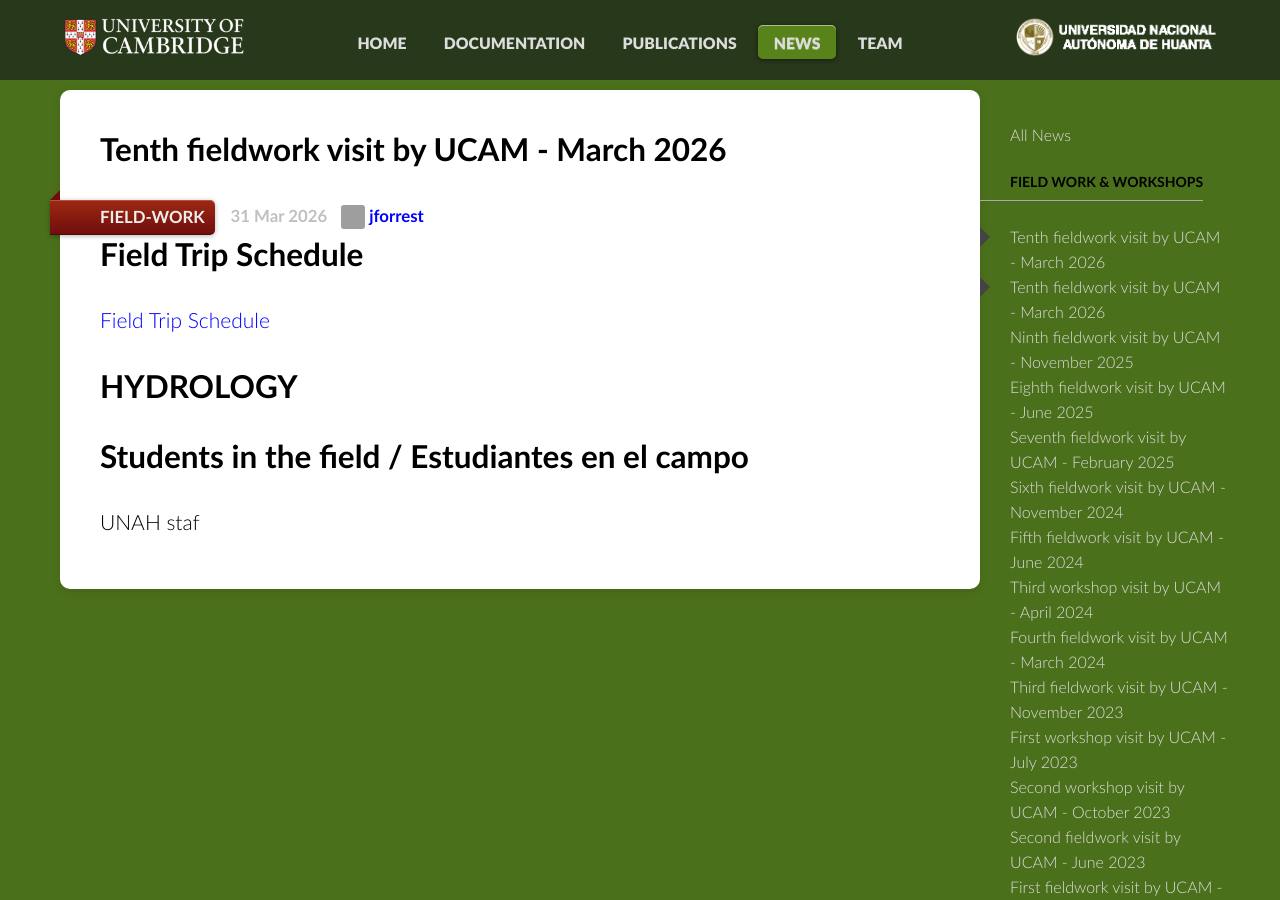
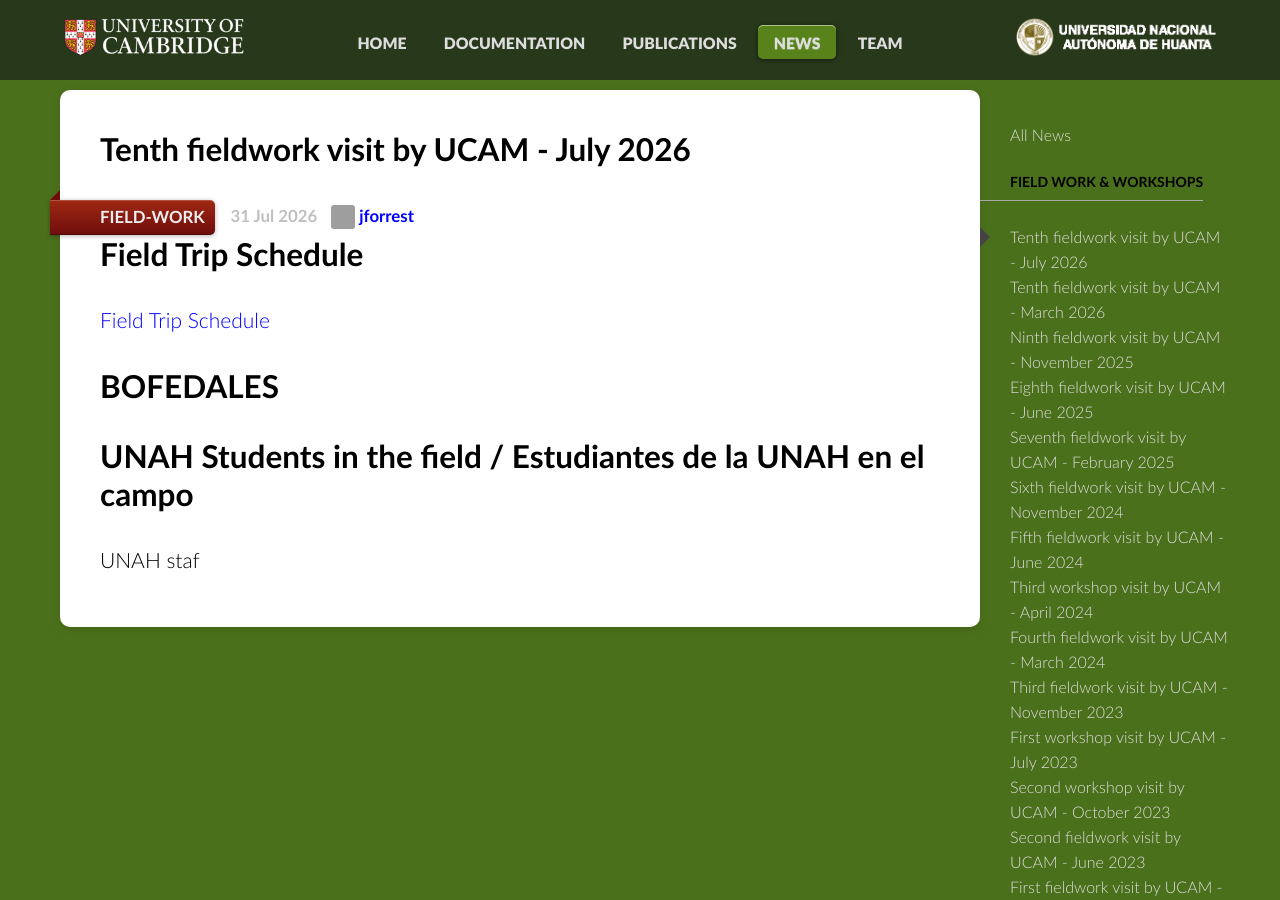
Before and after one commit to HVLepage/cavep-unah, a Jekyll site: the page built from _posts/2026-07-31-July-2026Fieldwork.markdown, in a window 1280 px wide and 900 px high. Built offline with Jekyll 4.4.1, drawn with Linux system fonts in a browser that asks for light colours; grey boxes are pictures that could not be loaded.

Commit message:
Update 2026-07-31-July-2026Fieldwork.markdown

```diff
--- a/_posts/2026-07-31-July-2026Fieldwork.markdown
+++ b/_posts/2026-07-31-July-2026Fieldwork.markdown
@@ -1,6 +1,6 @@
 ---
-title: 'Tenth fieldwork visit by UCAM - March 2026'
-date: 2026-3-31 16:00:00
+title: 'Tenth fieldwork visit by UCAM - July 2026'
+date: 2026-7-31 16:00:00
 author: jforrest
 version: 1.0.0
 category: field-work
@@ -8,11 +8,11 @@
 
 ## Field Trip Schedule
 
-[Field Trip Schedule](/assets/posts/UCAMitineraryMarch2026.pdf)
+[Field Trip Schedule](/assets/posts/UCAMscheduleJuly2026.pdf)
 
 
-## HYDROLOGY
+## BOFEDALES
 
-## Students in the field / Estudiantes en el campo
+## UNAH Students in the field / Estudiantes de la UNAH en el campo
 
 UNAH staf
```
